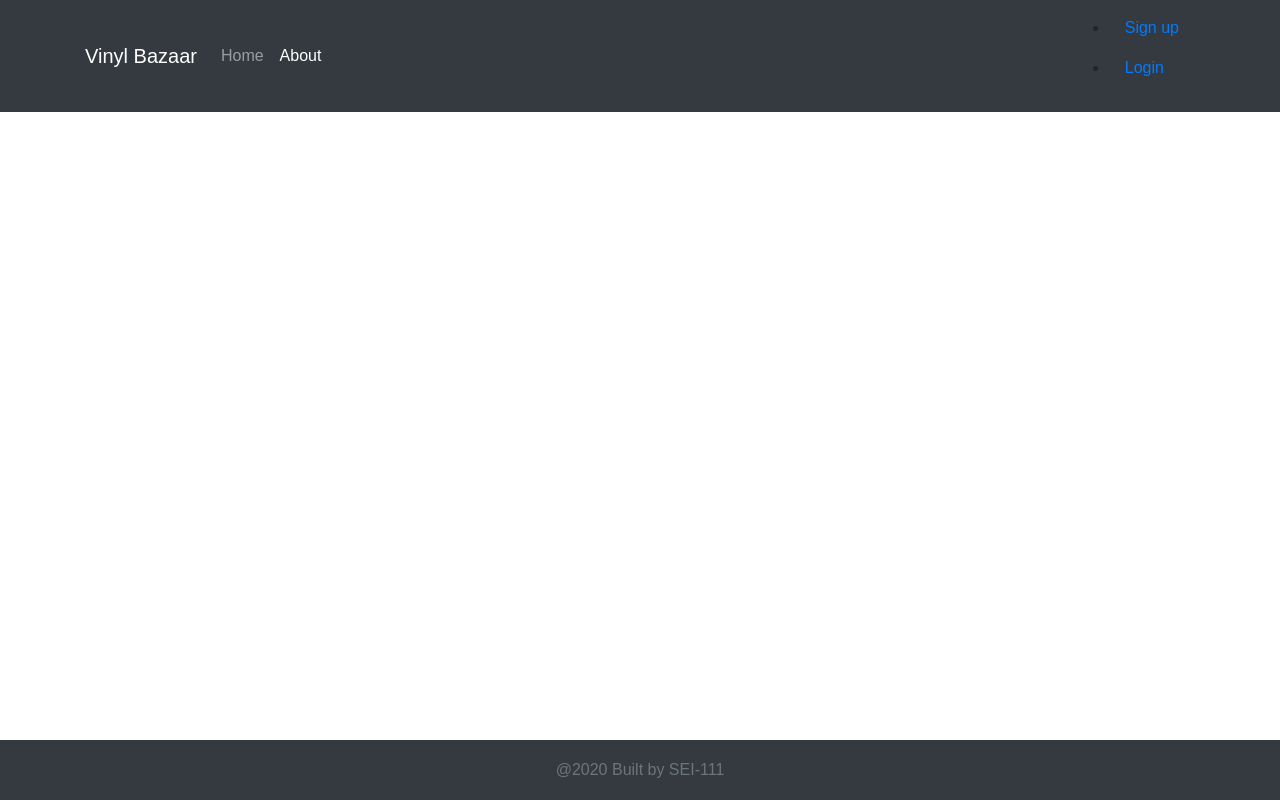
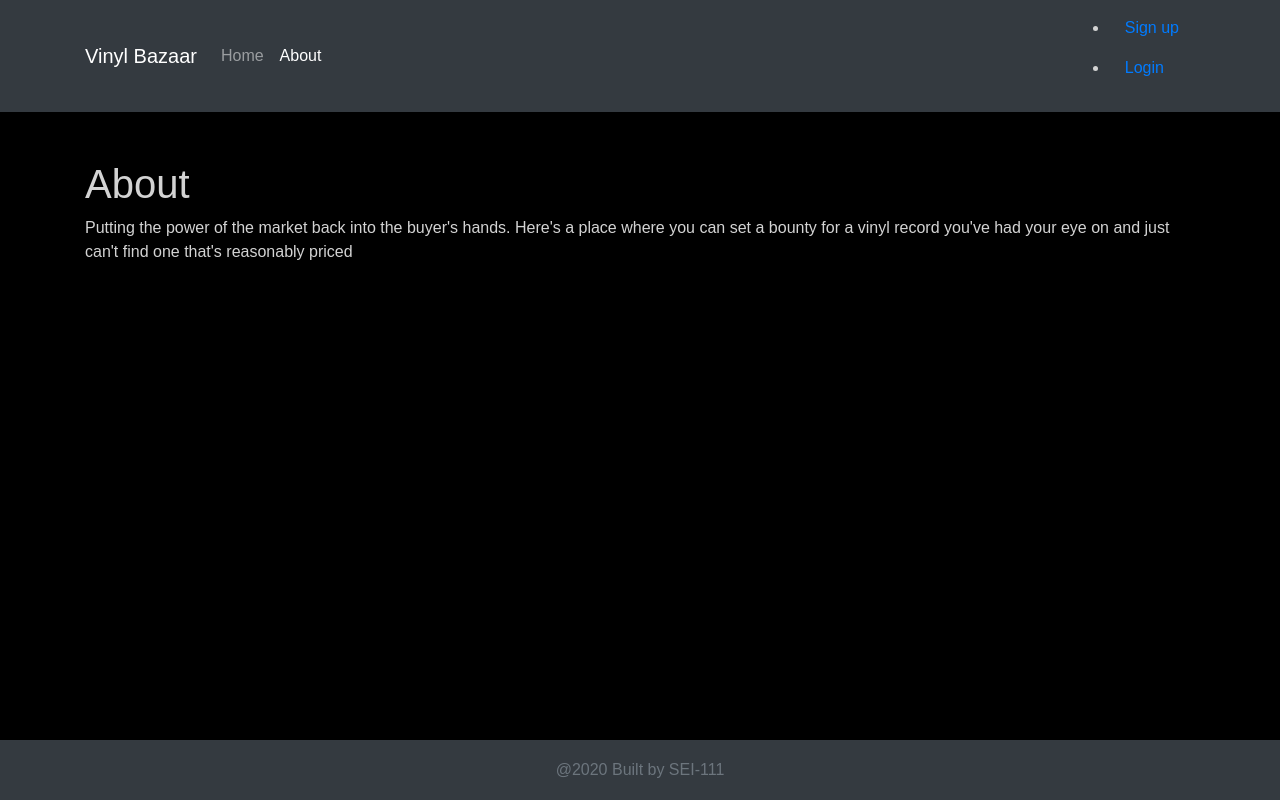
Before and after one commit to makhijas/vinyl-bazaar-frontend, a React (Create React App) app: page /about in a window 1280 px wide. Built offline with nearby package versions, Linux system fonts and the light colour scheme; no server answers.

Commit message:
commented out bounty link for now in nav

```diff
--- a/src/App.css
+++ b/src/App.css
@@ -6,6 +6,8 @@ html {
 }
 body {
   margin-bottom: 60px; /* Margin bottom by footer height */
+  background-color: black;
+  color: lightgray;
 }
 .footer {
   position: absolute;
--- a/src/App.js
+++ b/src/App.js
@@ -96,6 +96,7 @@ function App() {
           <Route path='/signup' component={Signup}/>
           <Route path='/search' component={Search}/>
           <Route path='/bounties' component={Bounties}/>
+          <Route path='/about' component={About}/>
           <Route
             path="/login"
             render={(props) => <Login {...props} nowCurrentUser={nowCurrentUser} setIsAuthenticated={setIsAuthenticated} user={currentUser}/>}
--- a/src/components/About.js
+++ b/src/components/About.js
@@ -4,12 +4,7 @@ const About = () => {
     return (
         <div>
             <h1>About</h1>
-            <p>This is about us...</p>
-            <p>Lorem ipsum dolor sit amet consectetur adipisicing elit.
-                Tempore dolorum excepturi, pariatur dolore fuga perferendis
-                mollitia deserunt a voluptas assumenda! Consequatur beatae qui
-                dolorem tempora possimus accusantium, fugit eius quidem?
-            </p>
+            <p>Putting the power of the market back into the buyer's hands. Here's a place where you can set a bounty for a vinyl record you've had your eye on and just can't find one that's reasonably priced </p>
         </div>
     )
 }
--- a/src/components/Navbar.js
+++ b/src/components/Navbar.js
@@ -29,9 +29,9 @@ const Navbar = (props) => {
                         <li className="nav-item">
                             <NavLink className="nav-link" to="/search">Search</NavLink>
                         </li>
-                        <li className="nav-item">
+                        {/* <li className="nav-item">
                             <NavLink className="nav-link" to="/bounties">Bounties</NavLink>
-                        </li>
+                        </li> */}
                     </ul> :
                     <ul>
                     <li className="nav-item">
--- a/src/components/VinylDetail.js
+++ b/src/components/VinylDetail.js
@@ -33,6 +33,9 @@ export default function VinylDetail(props) {
         <div>
             <form onSubmit={saveAlbum}>
                 <p>Album: {props.location.state.album.title} </p>
+                <p>Year: {props.location.state.album.year} </p>
+                <img src={props.location.state.album.thumb}></img>
+                <p>Format: {props.location.state.album.format[0]} </p>
                 <label for="bounty">Enter a bounty in USD</label>
                 <input type="number" name="bounty" onChange={e => {
                 setUserInput(e.target.value)
--- a/src/components/VinylResults.js
+++ b/src/components/VinylResults.js
@@ -45,6 +45,7 @@ function VinylResults(props) {
                         <p>Album: {album.title}</p>
                         <p>Year: {album.year}</p>
                         <img src={album.thumb}></img>
+                        <p>Format: {album.format[0]}</p>
                         <button><Link to={{
                             pathname: "/vinylDetail",
                             state: { album: album }
```
